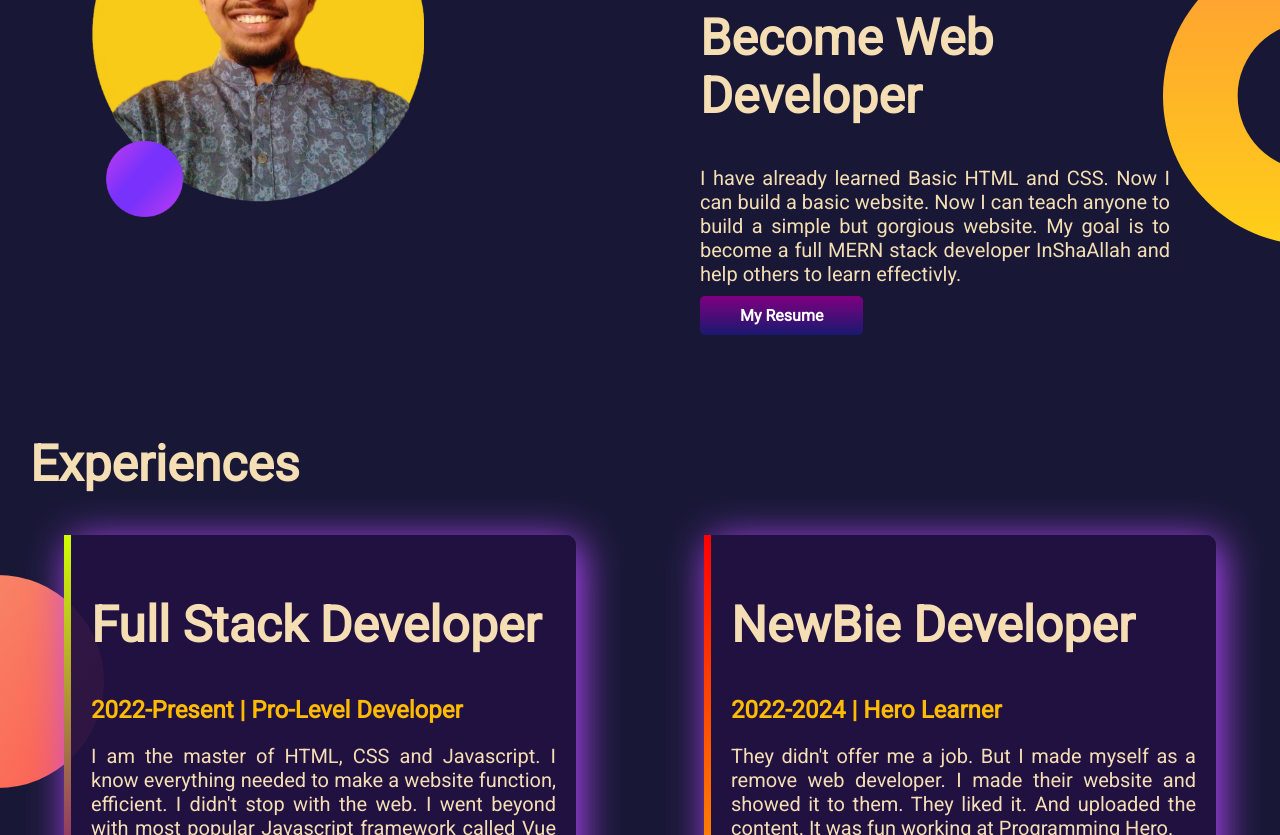
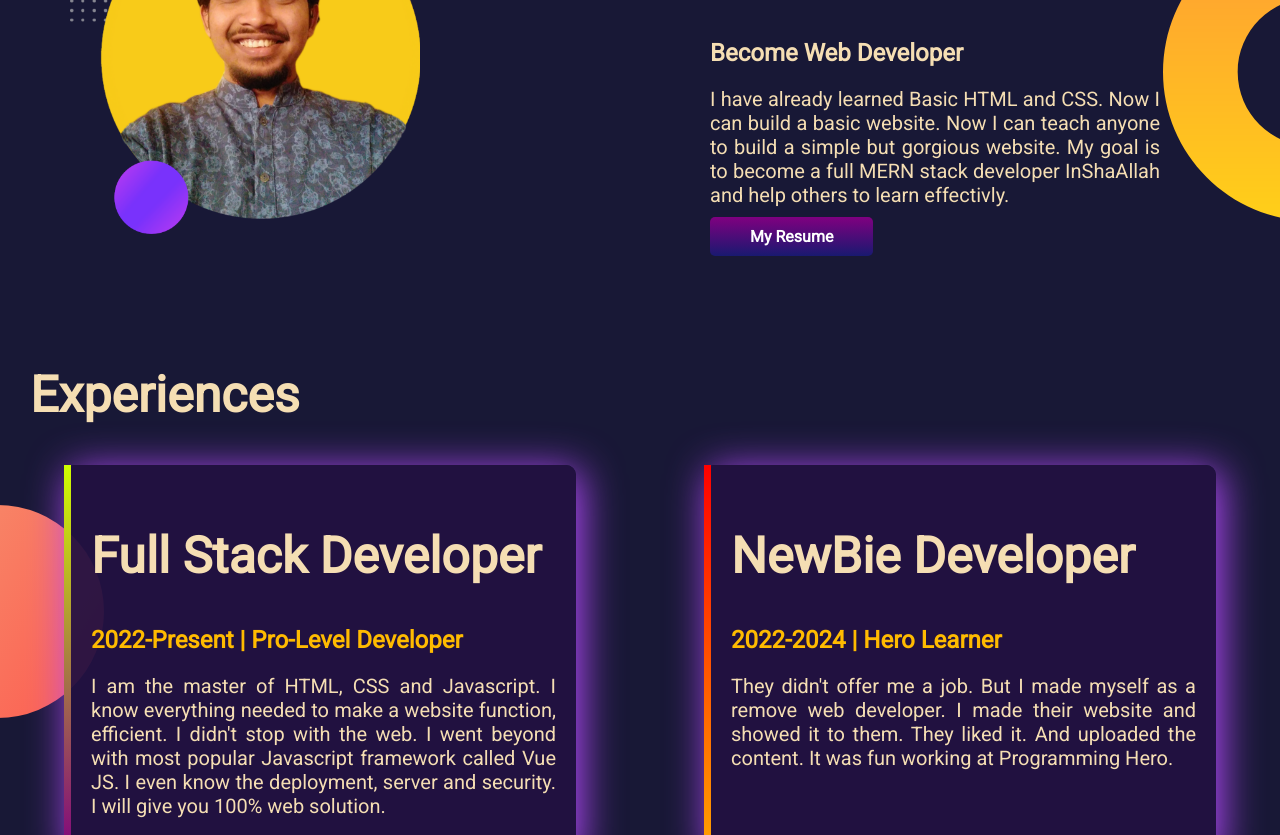
Before and after one commit to sujonmia-06/developer-portfolio-dark, a plain HTML site: page index.html in a window 1280 px wide. Shown: the part 782-1617 px from the top of the page. Drawn offline with Linux system fonts and the light colour scheme.

Commit message:
final update

```diff
--- a/css/style.css
+++ b/css/style.css
@@ -20,7 +20,7 @@ div img {
 }
 .half-width {
   width: 50%;
-  padding: 10px;
+  padding: 20px;
   margin-left: 50px;
   margin-right: 50px;
 }
--- a/index.html
+++ b/index.html
@@ -48,7 +48,7 @@
       </div>
       <div class="half-width">
         <h1>Big Dream</h1>
-        <h1>Become Web Developer</h1>
+        <h2>Become Web Developer</h2>
         <p style="padding-right: 50px">
           I have already learned Basic HTML and CSS. Now I can build a basic
           website. Now I can teach anyone to build a simple but gorgious
```
